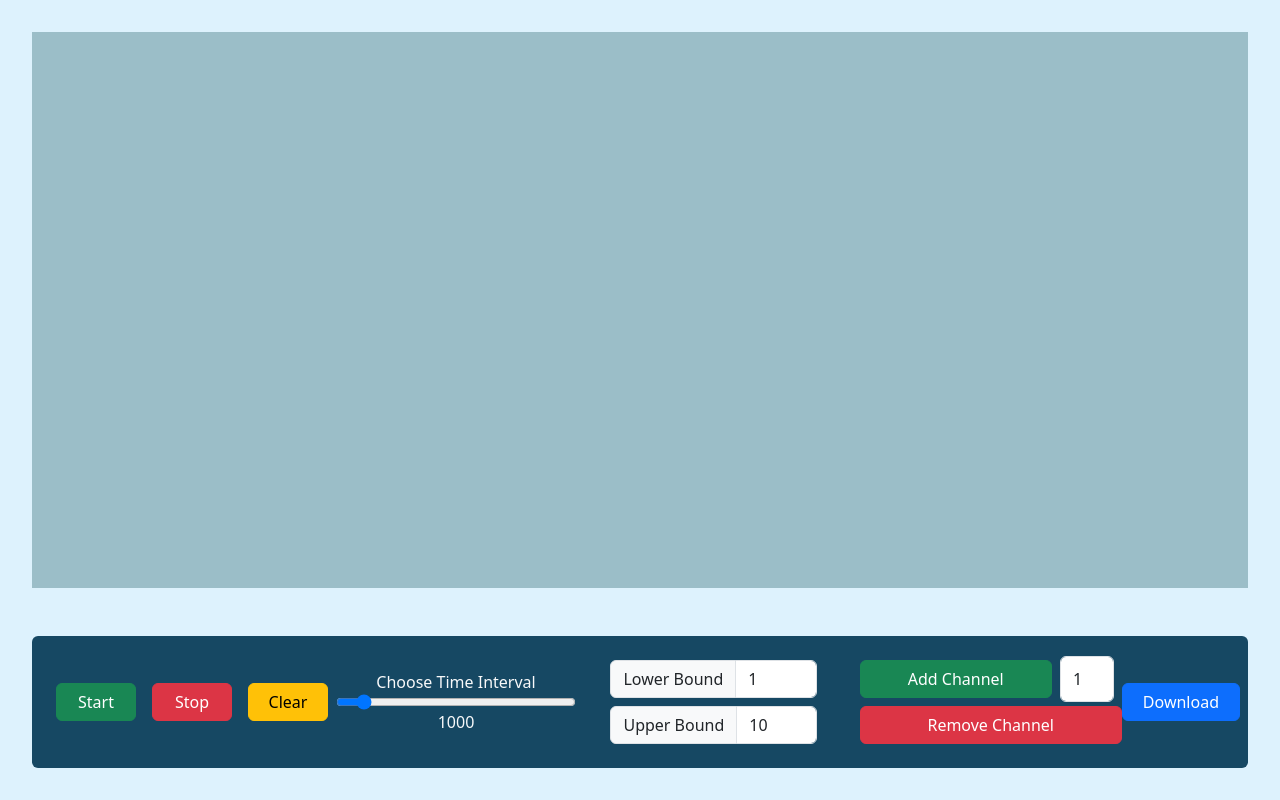
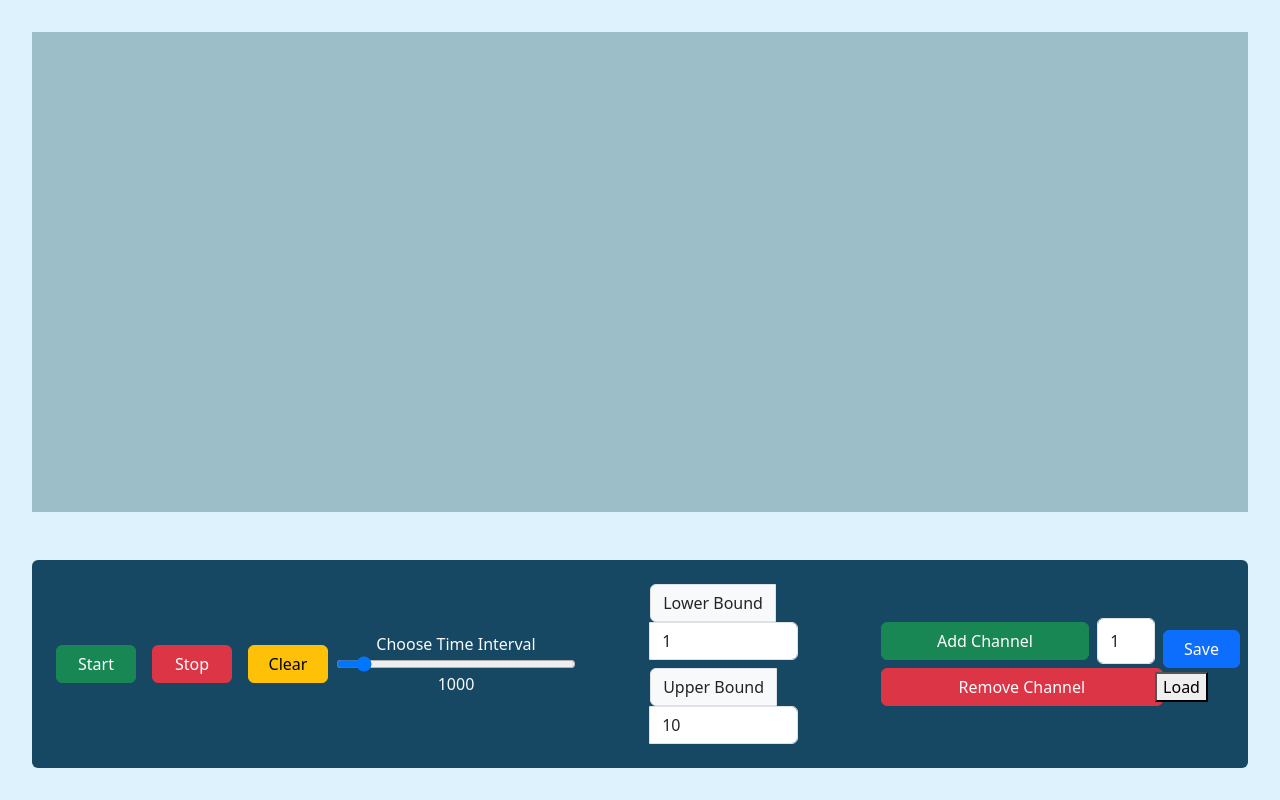
Before and after one commit to uguryilmazdev/react-data-visualizer, a React (Vite) app: page / in a window 1280 px wide. Built offline with nearby package versions, Linux system fonts and the light colour scheme.

Commit message:
Add loading file functinality

```diff
--- a/src/App.jsx
+++ b/src/App.jsx
@@ -2,6 +2,7 @@
 import React from "react"
 import { ChannelProvider } from "./context/ChannelContext"
 import { GeneratorProvider } from "./context/GeneratorContext"
+import { LoadingDataProvider } from "./context/LoadingDataContext"
 import DataVisualization from "./components/DataVisualization/DataVisualization"
 import ControlPanel from "./components/ControlPanel/ControlPanel"
 import './App.css'
@@ -10,10 +11,12 @@ function App() {
   return (
     <ChannelProvider>
       <GeneratorProvider>
-        <main>
-          <DataVisualization />
-          <ControlPanel />
-        </main>
+        <LoadingDataProvider>
+          <main>
+            <DataVisualization />
+            <ControlPanel />
+          </main>
+        </LoadingDataProvider>
       </GeneratorProvider>
     </ChannelProvider>
   )
--- a/src/components/ControlPanel/ControlPanel.jsx
+++ b/src/components/ControlPanel/ControlPanel.jsx
@@ -1,7 +1,8 @@
 // eslint-disable-next-line no-unused-vars
-import React, { useState } from "react";
+import React, {useRef} from "react";
 import { useChannel } from "../../context/ChannelContext";
 import { useGenerator } from "../../context/GeneratorContext";
+import { useLoadingData } from "../../context/LoadingDataContext";
 import exportToExcel from "../../utils/exportToExcel";
 
 function ControlPanel() {
@@ -24,6 +25,9 @@ function ControlPanel() {
         stopGenerator
     } = useGenerator();
 
+    const {loadingData, handleFileSelect, handleFileChange} = useLoadingData();
+    const fileInputRef = useRef();
+
     return (
         <section className="control-panel-section d-flex flex-column flex-xl-row align-items-center justify-content-evenly p-3 rounded">
             <div className="d-flex flex-row">
@@ -37,11 +41,11 @@ function ControlPanel() {
                 <span className="text-light">{timeInterval}</span>
             </div>
             <div className="d-flex flex-column align-items-center justify-content-center my-1">
-                <div className="input-group mx-3 my-1 w-75">
+                <div className="input-group mx-3 my-1 w-50">
                     <span className="input-group-text">Lower Bound</span>
                     <input type="number" className="form-control" value={randomMin} onChange={(e) => {clearAllChannels(); handleRandomMinChange(e);}}/>
                 </div>
-                <div className="input-group mx-3 my-1 w-75">
+                <div className="input-group mx-3 my-1 w-50">
                     <span className="input-group-text">Upper Bound</span>
                     <input type="number" className="form-control" value={randomMax} onChange={(e) => {clearAllChannels(); handleRandomMaxChange(e);}}/>
                 </div>
@@ -54,7 +58,11 @@ function ControlPanel() {
                 <button className="btn btn-danger mx-2 my-1 w-100" type="button" onClick={removeChannel}>Remove Channel</button>
             </div>
             <div className="d-flex flex-column">
-            <button className="btn btn-primary mx-2 my-1 w-100" type="button" onClick={() => {const channels = getAllChannelValues(); exportToExcel(channels);}}>Download</button>
+                <button className="btn btn-primary mx-2 my-1 w-100" type="button" onClick={() => {const channels = getAllChannelValues(); exportToExcel(channels);}}>Save</button>
+                <div>
+                    <button onClick={() => {handleFileSelect(fileInputRef)}}>Load</button>
+                    <input type="file" ref={fileInputRef} style={{ display: 'none' }} onChange={async (e) => {handleFileChange(e), console.log(loadingData)}}/>
+                </div>
             </div>
 
         </section>
--- /dev/null
+++ b/src/context/LoadingDataContext.jsx
@@ -0,0 +1,43 @@
+// eslint-disable-next-line no-unused-vars
+import React, {createContext, useContext, useState} from "react";
+import importFromExcel from "../utils/importFromExcel";
+
+const LoadingDataContext = createContext();
+
+export function useLoadingData() {
+    return useContext(LoadingDataContext);
+}
+
+// eslint-disable-next-line react/prop-types
+export function LoadingDataProvider({ children }) {
+    const [loadingData, setLoadingData] = useState([]);
+
+    function handleFileSelect(fileInputRef) {
+        const fileInput = fileInputRef.current;
+        fileInput.click();
+      }
+
+    async function handleFileChange(event) {
+        const file = event.target.files[0];
+        if (file) {
+            try {
+              const excelData = await importFromExcel(file);
+              setLoadingData(excelData);
+            } catch (error) {
+              console.error('Error:', error.message);
+            }
+          }
+    }
+
+    return (
+        <LoadingDataContext.Provider
+        value={{
+            loadingData,
+            handleFileSelect,
+            handleFileChange,
+        }}>
+            {children}
+        </LoadingDataContext.Provider>
+    )
+
+}
--- /dev/null
+++ b/src/utils/importFromExcel.jsx
@@ -0,0 +1,32 @@
+import ExcelJS from 'exceljs';
+
+export default async function importFromExcel(file) {
+  try {
+    const workbook = new ExcelJS.Workbook();
+    const data = [];
+
+    // Load file
+    await workbook.xlsx.load(file);
+
+    // Get first page.
+    const sheet = workbook.worksheets[0];
+
+    // return for each column
+    sheet.columns.forEach((column) => {
+      // get values
+      const columnData = column.values
+        .map((value) => parseFloat(value))
+        .filter((value) => !isNaN(value));
+
+      // if column is empty ignore it.
+      if (columnData.length > 0) {
+        data.push(columnData);
+      }
+    });
+
+    return data;
+  } catch (error) {
+    console.error('Value type error:', error.message);
+    throw error;
+  }
+}
```
